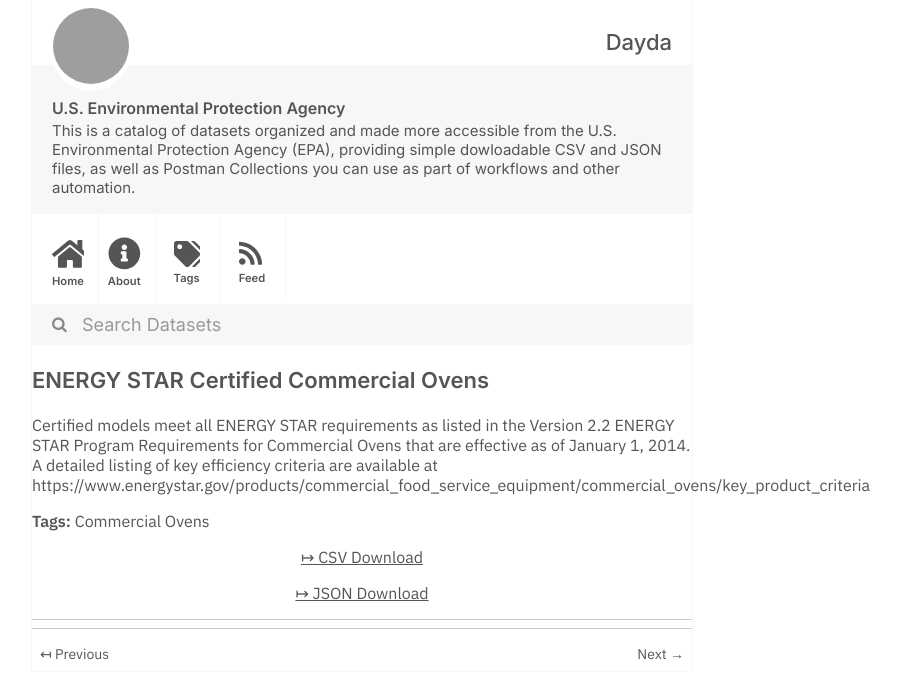
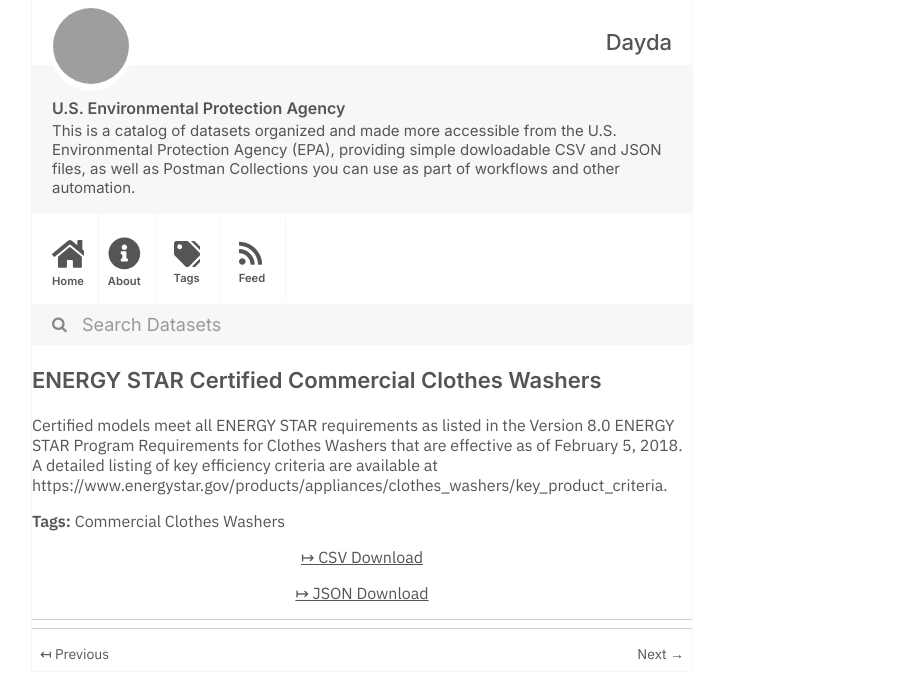
Before and after one commit to dayda-entities/us-environmental-protection-agency, a Jekyll site: the page built from _posts/2020-11-12-energy-star-certified-commerci.md, in a window 1280 px wide, cut to the strip 0-699 px from the top of the page. Shown: the whole strip, without its empty margins (278-1178 px from the left). Built offline with Jekyll 4.4.1, drawn with Linux system fonts in a browser that asks for light colours; grey boxes are pictures that could not be loaded.

```diff
--- a/_posts/2020-11-12-energy-star-certified-commerci.md
+++ b/_posts/2020-11-12-energy-star-certified-commerci.md
@@ -1,15 +1,15 @@
 ---
-title: ENERGY STAR Certified Commercial Ovens
-created: '2020-11-12T14:52:27.212745'
-modified: '2021-05-15T10:46:09.432549'
+title: ENERGY STAR Certified Commercial Clothes Washers
+created: '2020-11-12T14:52:14.834471'
+modified: '2021-05-15T10:45:15.660453'
 state: active
 type: dataset
 tags:
-  - Commercial Ovens
+  - Commercial Clothes Washers
 groups: []
-csv_url: 'https://data.energystar.gov/api/views/kj3z-gvun/rows.csv?accessType=DOWNLOAD'
-json_url: 'https://data.energystar.gov/api/views/kj3z-gvun/rows.json?accessType=DOWNLOAD'
+csv_url: 'https://data.energystar.gov/api/views/9g6r-cpdt/rows.csv?accessType=DOWNLOAD'
+json_url: 'https://data.energystar.gov/api/views/9g6r-cpdt/rows.json?accessType=DOWNLOAD'
 layout: post
 
 ---
-Certified models meet all ENERGY STAR requirements as listed in the Version 2.2 ENERGY STAR Program Requirements for Commercial Ovens that are effective as of January 1, 2014. A detailed listing of key efficiency criteria are available at https://www.energystar.gov/products/commercial_food_service_equipment/commercial_ovens/key_product_criteria
+Certified models meet all ENERGY STAR requirements as listed in the Version 8.0 ENERGY STAR Program Requirements for Clothes Washers that are effective as of February 5, 2018. A detailed listing of key efficiency criteria are available at https://www.energystar.gov/products/appliances/clothes_washers/key_product_criteria.
```
